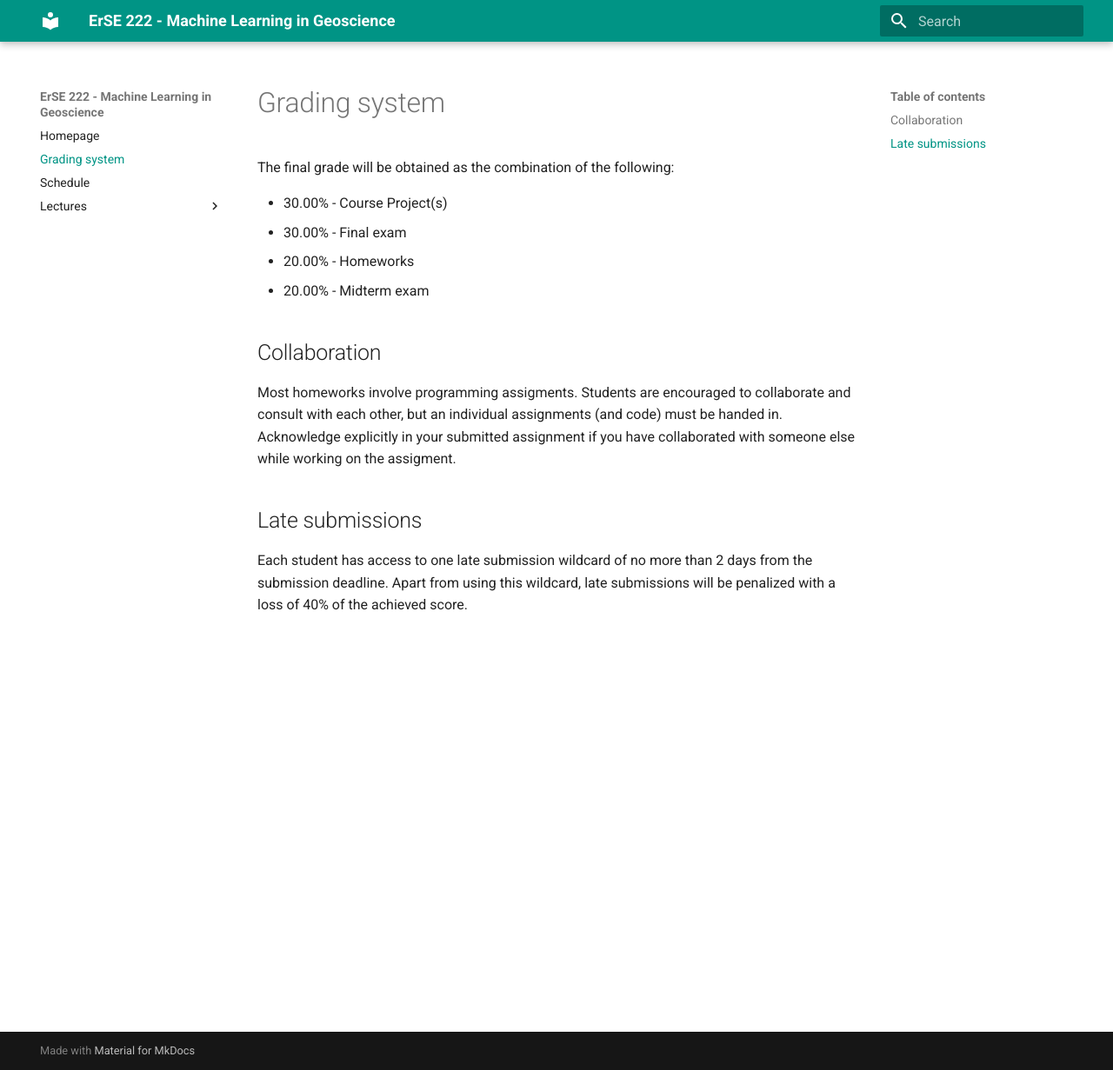
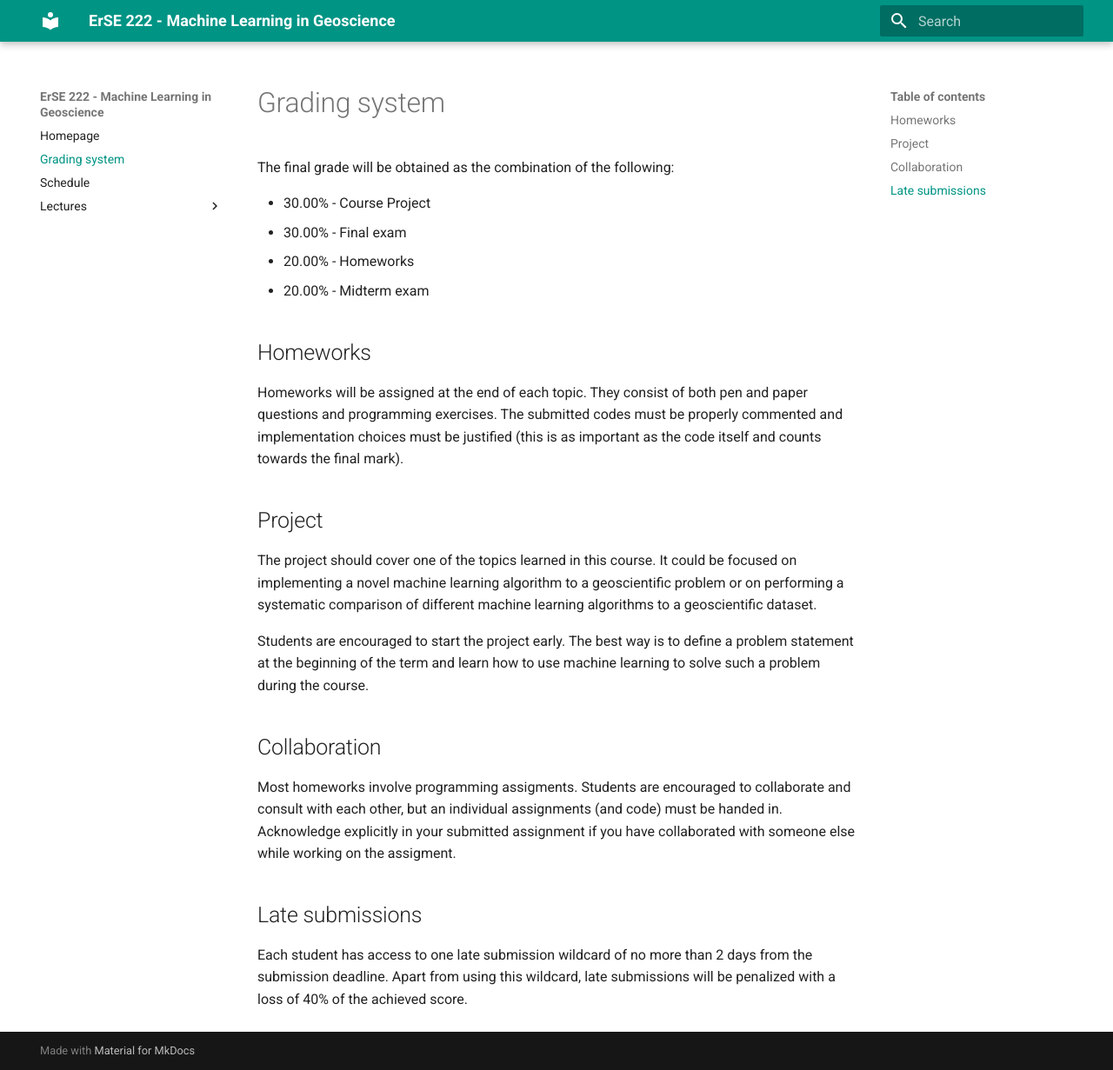
Before and after one commit to DIG-Kaust/MLgeoscience, an MkDocs documentation site: the page built from docs/gradind.md, in a window 1280 px wide and 1231 px high. Shown: the whole window at 87% size. Built offline with MkDocs 1.6.1 and Material for MkDocs 9.7.7, drawn with Linux system fonts in a browser that asks for light colours.

Commit message:
Changes to course layout

```diff
--- a/docs/gradind.md
+++ b/docs/gradind.md
@@ -1,10 +1,23 @@
 # Grading system
 The final grade will be obtained as the combination of the following:
 
-- 30.00% - Course Project(s)
+- 30.00% - Course Project
 - 30.00% - Final exam
 - 20.00% - Homeworks
 - 20.00% - Midterm exam
+
+## Homeworks
+Homeworks will be assigned at the end of each topic. They consist of both pen and paper questions and programming exercises.
+The submitted codes must be properly commented and implementation choices must be justified (this is as important as the code itself
+and counts towards the final mark).
+
+## Project
+The project should cover one of the topics learned in this course. It could be focused on implementing a novel
+machine learning algorithm to a geoscientific problem or on performing a systematic comparison of different machine learning
+algorithms to a geoscientific dataset.
+
+Students are encouraged to start the project early. The best way is to define a problem statement at
+the beginning of the term and learn how to use machine learning to solve such a problem during the course.
 
 ## Collaboration
 Most homeworks involve programming assigments. Students are encouraged to collaborate and consult with each other,
--- a/mkdocs.yml
+++ b/mkdocs.yml
@@ -8,7 +8,9 @@ theme:
 markdown_extensions:
   - pymdownx.arithmatex:
       generic: true
-  - attr_list
+  - def_list
+  - pymdownx.tasklist:
+      custom_checkbox: true
 
 extra_javascript:
   - javascripts/config.js
```
Also changed, not shown: docs/index.md (+2 -2 lines), docs/schedule.md (+4 -2 lines).
